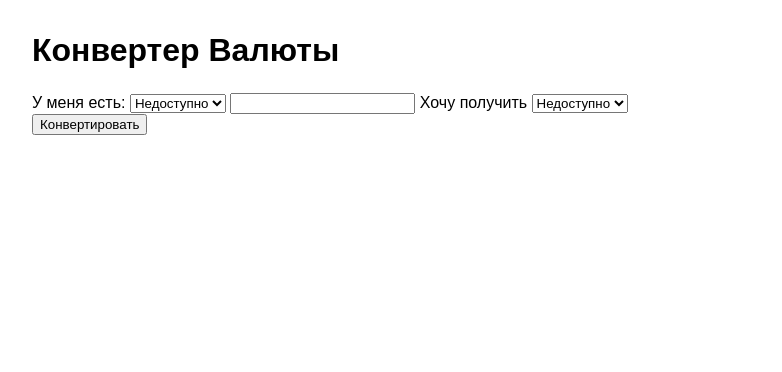
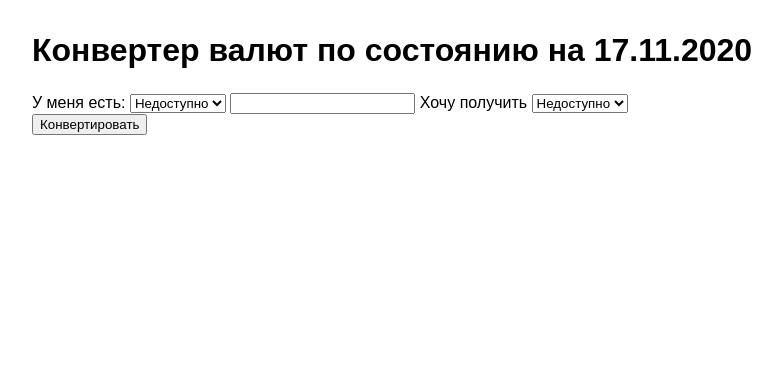
Before and after one commit to gb-converter/web-site, a Django app: page / in a window 1280 px wide. Shown: the part 48-420 px from the top of the page, without its empty margins (0-782 px from the left). Run offline with Django 3.2, Linux system fonts and the light colour scheme.

Commit message:
Add a date indicator to the converter page

```diff
--- a/website/converter_frontend/templates/converter_frontend/converter.html
+++ b/website/converter_frontend/templates/converter_frontend/converter.html
@@ -7,7 +7,7 @@
 {% block page_content %}
     <div class="page__content">
         <h1 class="page__title">
-            Конвертер Валюты
+            Конвертер валют по состоянию на {{ currencies_rate_date }}
         </h1>
         <form action="{% url 'converter_frontend:converter' %}" target="_self" method="post">{% csrf_token %}
             <label for="from_currency">У меня есть:</label>
--- a/website/converter_frontend/views.py
+++ b/website/converter_frontend/views.py
@@ -38,7 +38,7 @@ def converter(request):
             currencies_data = json.load(data)
     except (json.JSONDecodeError, FileNotFoundError):
         currencies_data = {
-            "Date": datetime.now(),
+            "Date": datetime.now().date().strftime("%d.%m.%Y"),
             "Недоступно": {
                 "Цифр. код": "000",
                 "Символ": "",
```
